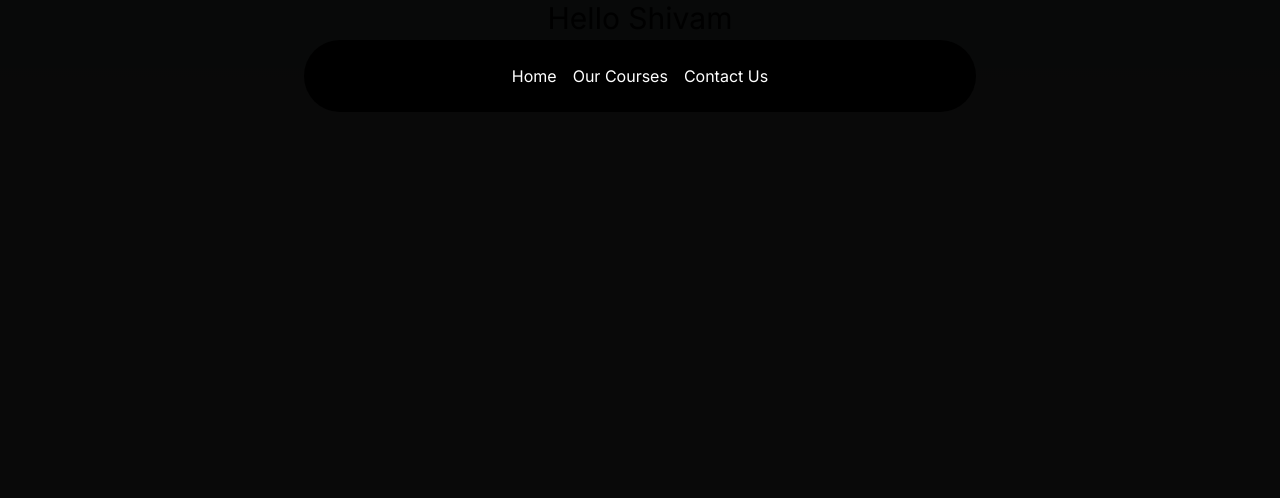
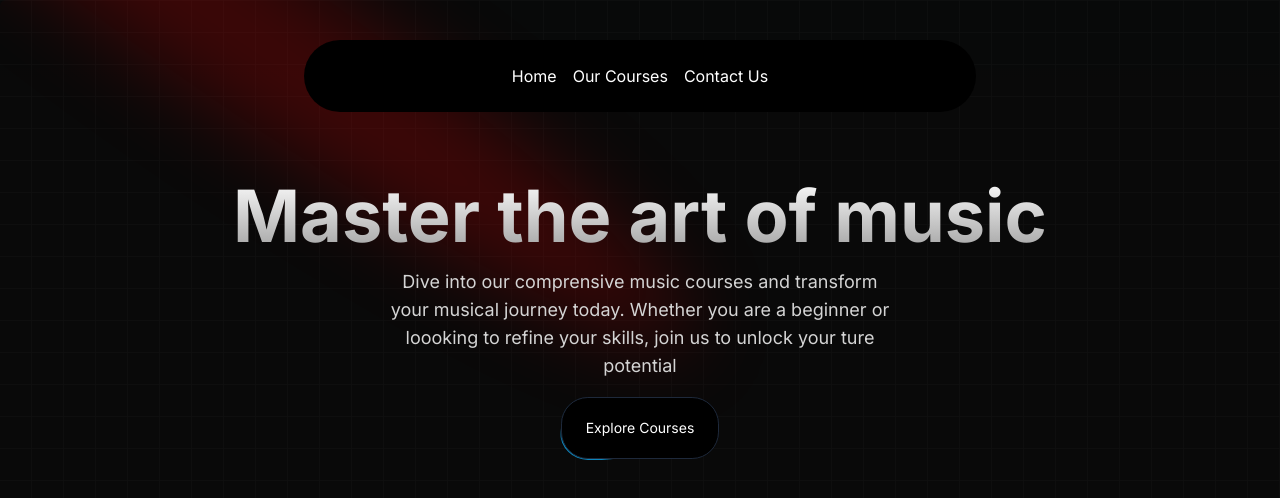
Before and after one commit to shivamsharmxa/NextJs-Music-Website, a Next.js app: page / in a window 1280 px wide. Shown: the top 498 px of the page. Built offline with nearby package versions, Linux system fonts and the light colour scheme.

Commit message:
Add Hero Section

```diff
--- a/package.json
+++ b/package.json
@@ -11,6 +11,7 @@
   "dependencies": {
     "clsx": "^2.1.1",
     "framer-motion": "^11.2.12",
+    "mini-svg-data-uri": "^1.4.4",
     "next": "14.2.4",
     "react": "^18",
     "react-dom": "^18",
--- a/src/app/page.tsx
+++ b/src/app/page.tsx
@@ -1,9 +1,11 @@
+import HeroSection from "@/components/HeroSection";
 
 
 export default function Home() {
   return (
    <main className="min-h-screen bg-black/[0.96] antialiased bg-grid-white/[0.02]">
-     <h1 className="text-3xl text-center">Hello Shivam</h1>
+
+     <HeroSection/>
    </main>
   );
 }
--- /dev/null
+++ b/src/components/HeroSection.tsx
@@ -0,0 +1,33 @@
+import Link from "next/link"
+import { Spotlight } from "./ui/Spotlight"
+import { Button } from "./ui/moving-border";
+
+
+function HeroSection() {
+  return (
+    <div className="h-auto md:h-[40rem] w-full rounded-md flex flex-col items-center justify-center relative overflow-hidden mx-auto py-10 md:py-0"
+    >
+        <Spotlight
+        className="-top-40 left-0 md:left-60 md:-top-20"
+        fill="red"
+      />
+        <div className="p-4 relative z-10 q-full text-center">
+        <h1 className="mt-20 md:mt-0 text-4xl md:text-7xl font-bold bg-clip-text text-transparent bg-gradient-to-b from-neutral-50 to-neutral-400">Master the art of music</h1>
+        <p className="mt-4 font-normal text-base md:text-lg text-neutral-300 max-w-lg mx-auto">Dive into our comprensive music courses and transform your musical journey today. Whether you are a beginner or loooking to refine your skills, join us to unlock your ture potential</p>
+        <div className="mt-4">
+            <Link href={"/courses"}>
+                <Button borderRadius=" 1.75rem"
+                className="bg-white dark:bg-black text-black dark:text-white border-neutral-200 dark:border-slate-800"
+
+
+
+
+                >Explore Courses </Button>
+            </Link>
+        </div>
+        </div>
+    </div>
+  )
+}
+
+export default HeroSection
--- /dev/null
+++ b/src/components/ui/Spotlight.tsx
@@ -0,0 +1,56 @@
+import React from "react";
+import { cn } from "@/utils/cn";
+
+type SpotlightProps = {
+  className?: string;
+  fill?: string;
+};
+
+export const Spotlight = ({ className, fill }: SpotlightProps) => {
+  return (
+    <svg
+      className={cn(
+        "animate-spotlight pointer-events-none absolute z-[1]  h-[169%] w-[138%] lg:w-[84%] opacity-0",
+        className
+      )}
+      xmlns="http://www.w3.org/2000/svg"
+      viewBox="0 0 3787 2842"
+      fill="none"
+    >
+      <g filter="url(#filter)">
+        <ellipse
+          cx="1924.71"
+          cy="273.501"
+          rx="1924.71"
+          ry="273.501"
+          transform="matrix(-0.822377 -0.568943 -0.568943 0.822377 3631.88 2291.09)"
+          fill={fill || "white"}
+          fillOpacity="0.21"
+        ></ellipse>
+      </g>
+      <defs>
+        <filter
+          id="filter"
+          x="0.860352"
+          y="0.838989"
+          width="3785.16"
+          height="2840.26"
+          filterUnits="userSpaceOnUse"
+          colorInterpolationFilters="sRGB"
+        >
+          <feFlood floodOpacity="0" result="BackgroundImageFix"></feFlood>
+          <feBlend
+            mode="normal"
+            in="SourceGraphic"
+            in2="BackgroundImageFix"
+            result="shape"
+          ></feBlend>
+          <feGaussianBlur
+            stdDeviation="151"
+            result="effect1_foregroundBlur_1065_8"
+          ></feGaussianBlur>
+        </filter>
+      </defs>
+    </svg>
+  );
+};
--- /dev/null
+++ b/src/components/ui/moving-border.tsx
@@ -0,0 +1,139 @@
+"use client";
+import React from "react";
+import {
+  motion,
+  useAnimationFrame,
+  useMotionTemplate,
+  useMotionValue,
+  useTransform,
+} from "framer-motion";
+import { useRef } from "react";
+import { cn } from "@/utils/cn";
+
+export function Button({
+  borderRadius = "1.75rem",
+  children,
+  as: Component = "button",
+  containerClassName,
+  borderClassName,
+  duration,
+  className,
+  ...otherProps
+}: {
+  borderRadius?: string;
+  children: React.ReactNode;
+  as?: any;
+  containerClassName?: string;
+  borderClassName?: string;
+  duration?: number;
+  className?: string;
+  [key: string]: any;
+}) {
+  return (
+    <Component
+      className={cn(
+        "bg-transparent relative text-xl  h-16 w-40 p-[1px] overflow-hidden ",
+        containerClassName
+      )}
+      style={{
+        borderRadius: borderRadius,
+      }}
+      {...otherProps}
+    >
+      <div
+        className="absolute inset-0"
+        style={{ borderRadius: `calc(${borderRadius} * 0.96)` }}
+      >
+        <MovingBorder duration={duration} rx="30%" ry="30%">
+          <div
+            className={cn(
+              "h-20 w-20 opacity-[0.8] bg-[radial-gradient(var(--sky-500)_40%,transparent_60%)]",
+              borderClassName
+            )}
+          />
+        </MovingBorder>
+      </div>
+
+      <div
+        className={cn(
+          "relative bg-slate-900/[0.8] border border-slate-800 backdrop-blur-xl text-white flex items-center justify-center w-full h-full text-sm antialiased",
+          className
+        )}
+        style={{
+          borderRadius: `calc(${borderRadius} * 0.96)`,
+        }}
+      >
+        {children}
+      </div>
+    </Component>
+  );
+}
+
+export const MovingBorder = ({
+  children,
+  duration = 2000,
+  rx,
+  ry,
+  ...otherProps
+}: {
+  children: React.ReactNode;
+  duration?: number;
+  rx?: string;
+  ry?: string;
+  [key: string]: any;
+}) => {
+  const pathRef = useRef<any>();
+  const progress = useMotionValue<number>(0);
+
+  useAnimationFrame((time) => {
+    const length = pathRef.current?.getTotalLength();
+    if (length) {
+      const pxPerMillisecond = length / duration;
+      progress.set((time * pxPerMillisecond) % length);
+    }
+  });
+
+  const x = useTransform(
+    progress,
+    (val) => pathRef.current?.getPointAtLength(val).x
+  );
+  const y = useTransform(
+    progress,
+    (val) => pathRef.current?.getPointAtLength(val).y
+  );
+
+  const transform = useMotionTemplate`translateX(${x}px) translateY(${y}px) translateX(-50%) translateY(-50%)`;
+
+  return (
+    <>
+      <svg
+        xmlns="http://www.w3.org/2000/svg"
+        preserveAspectRatio="none"
+        className="absolute h-full w-full"
+        width="100%"
+        height="100%"
+        {...otherProps}
+      >
+        <rect
+          fill="none"
+          width="100%"
+          height="100%"
+          rx={rx}
+          ry={ry}
+          ref={pathRef}
+        />
+      </svg>
+      <motion.div
+        style={{
+          position: "absolute",
+          top: 0,
+          left: 0,
+          display: "inline-block",
+          transform,
+        }}
+      >
+        {children}
+      </motion.div>
+    </>
+  );
+};
--- a/tailwind.config.ts
+++ b/tailwind.config.ts
@@ -1,4 +1,46 @@
 import type { Config } from "tailwindcss";
+
+const svgToDataUri = require("mini-svg-data-uri");
+const colors = require("tailwindcss/colors");
+const {
+  default: flattenColorPalette,
+} = require("tailwindcss/lib/util/flattenColorPalette");
+
+// Plugin to add each Tailwind color as a global CSS variable
+function addVariablesForColors({ addBase, theme }: any) {
+  const allColors = flattenColorPalette(theme('colors'));
+  const newVars = Object.fromEntries(
+    Object.entries(allColors).map(([key, value]) => [`--${key}`, value])
+  );
+
+  addBase({
+    ':root': newVars,
+  });
+}
+
+function addSvgPatterns({ matchUtilities, theme }: any) {
+  matchUtilities(
+    {
+      'bg-grid': (value: any) => ({
+        backgroundImage: `url("${svgToDataUri(
+          `<svg xmlns="http://www.w3.org/2000/svg" viewBox="0 0 32 32" width="32" height="32" fill="none" stroke="${value}"><path d="M0 .5H31.5V32"/></svg>`
+        )}")`,
+      }),
+      'bg-grid-small': (value: any) => ({
+        backgroundImage: `url("${svgToDataUri(
+          `<svg xmlns="http://www.w3.org/2000/svg" viewBox="0 0 32 32" width="8" height="8" fill="none" stroke="${value}"><path d="M0 .5H31.5V32"/></svg>`
+        )}")`,
+      }),
+      'bg-dot': (value: any) => ({
+        backgroundImage: `url("${svgToDataUri(
+          `<svg xmlns="http://www.w3.org/2000/svg" viewBox="0 0 32 32" width="16" height="16" fill="none"><circle fill="${value}" id="pattern-circle" cx="10" cy="10" r="1.6257413380501518"></circle></svg>`
+        )}")`,
+      }),
+    },
+    { values: flattenColorPalette(theme('backgroundColor')), type: 'color' }
+  );
+}
+
 
 const config: Config = {
   content: [
@@ -9,13 +51,28 @@
   darkMode: 'class',
   theme: {
     extend: {
+      animation:{
+        spotlight: "spotlight 2s ease .75s 1 forwards",
+        scroll: "scroll var(--animation-duration, 40s) var(--animation-direction, forwards) linear infinite"
+      },
       backgroundImage: {
         "gradient-radial": "radial-gradient(var(--tw-gradient-stops))",
         "gradient-conic":
           "conic-gradient(from 180deg at 50% 50%, var(--tw-gradient-stops))",
       },
+      keyframes:{
+        spotlight: {
+          '0%': { opacity: '0', transform: 'translate(-72%, -62%) scale(0.5)' },
+          '100%': { opacity: '1', transform: 'translate(-50%,-40%) scale(1)' },
+        },
+        scroll: {
+          to: {
+            transform: "translate(calc(-50% - 0.5rem))",
+          },
+        },
+      }
     },
   },
-  plugins: [],
+  plugins: [addVariablesForColors, addSvgPatterns],
 };
 export default config;
```
Also changed, not shown: 1 other file (tests, documents, lock files or other folders).
